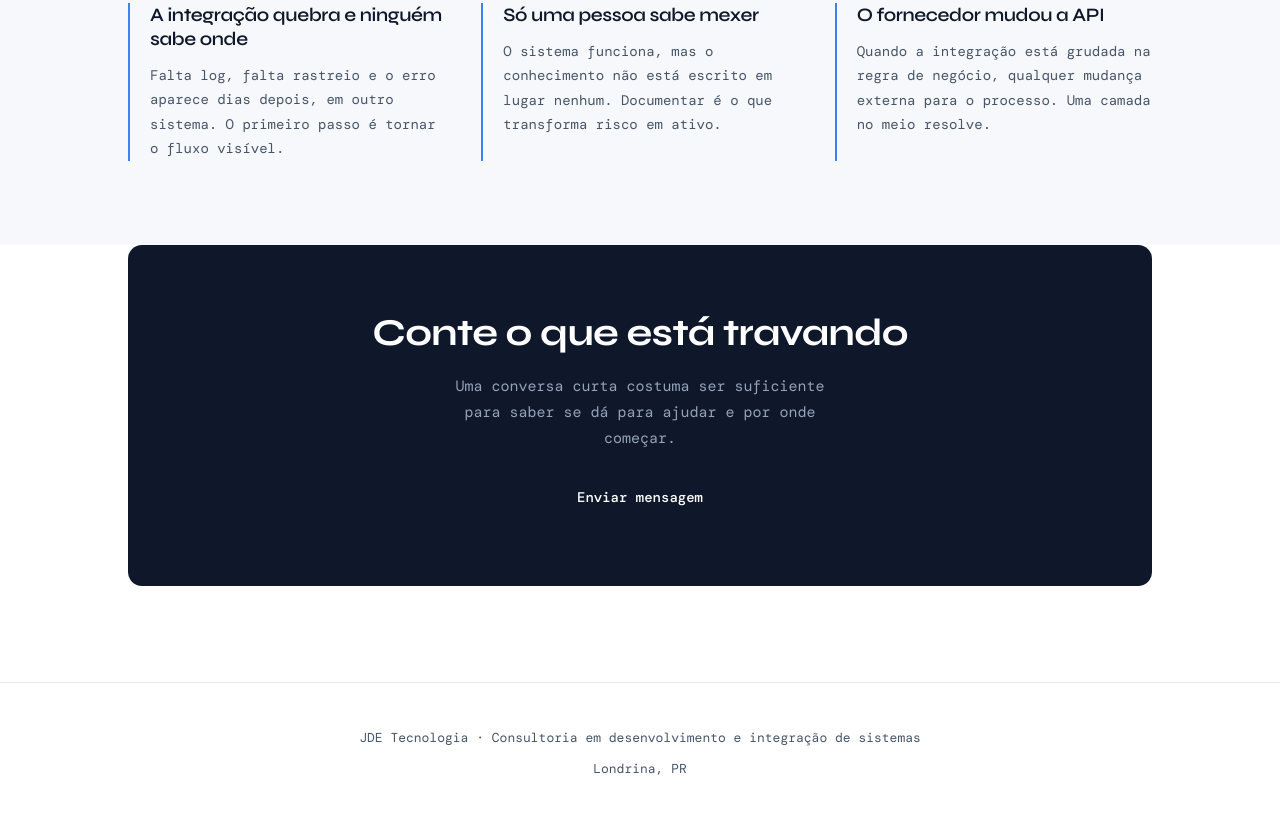
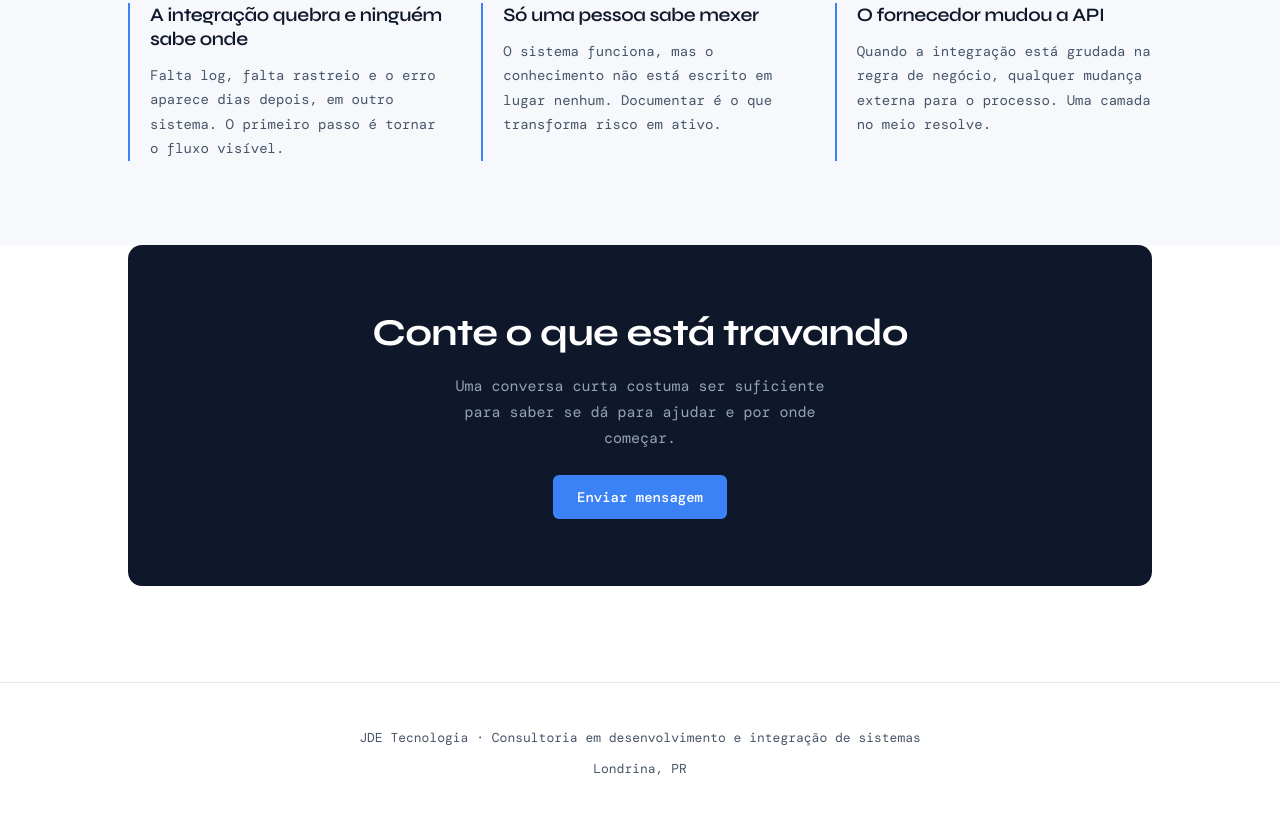
Before and after one commit to jeancarvalhosilva/jdetecnologia, a plain HTML site: page index.html in a window 1280 px wide. Shown: the part 1962-2775 px from the top of the page. Drawn offline with nearby package versions, Linux system fonts and the light colour scheme; a web font is replaced by a local one.

Commit message:
Add files via upload

```diff
--- a/index.html
+++ b/index.html
@@ -205,8 +205,10 @@ html[data-tema="dark"] .modal{background:rgba(11,18,32,.7)}
 .social svg{width:18px;height:18px;fill:none;stroke:currentColor;stroke-width:1.5;stroke-linecap:round;stroke-linejoin:round}
 .fechamento h2{color:#FFFFFF;font-size:clamp(27px,3.4vw,38px);font-weight:700;max-width:20ch;margin:0 auto 20px}
 .fechamento p{max-width:44ch;margin:0 auto}
-.fechamento .btn{background:#FFFFFF;color:#0F172A;border-color:#FFFFFF}
-.fechamento .btn:hover{background:#60A5FA;border-color:#60A5FA;color:#0F172A}
+.fechamento .btn{background:#3B82F6;color:#FFFFFF;border-color:#3B82F6}
+.fechamento .btn:hover{background:#60A5FA;border-color:#60A5FA;color:#FFFFFF}
+html[data-tema="dark"] .fechamento .btn{background:#60A5FA;color:#0F172A;border-color:#60A5FA}
+html[data-tema="dark"] .fechamento .btn:hover{background:#93C5FD;border-color:#93C5FD;color:#0F172A}
 
 footer{border-top:1px solid var(--linha);padding:44px 0 56px}
 .rodape{display:flex;flex-direction:column;align-items:center;gap:8px;justify-content:center;font-size:13px;text-align:center}
@@ -421,7 +423,7 @@ footer{border-top:1px solid var(--linha);padding:44px 0 56px}
   <div class="fechamento">
     <h2>Conte o que está travando</h2>
     <p>Uma conversa curta costuma ser suficiente para saber se dá para ajudar e por onde começar.</p>
-    <button class="btn" onclick="abrirFormularioLimpo()" type="button" style="border:none;background:var(--btn-bg);color:var(--btn-fg);cursor:pointer;margin-top:24px;margin-bottom:0">Enviar mensagem</button>
+    <button class="btn" onclick="abrirFormularioLimpo()" type="button" style="border:none;cursor:pointer;margin-top:24px;margin-bottom:0">Enviar mensagem</button>
   </div>
 </div>
 
```
